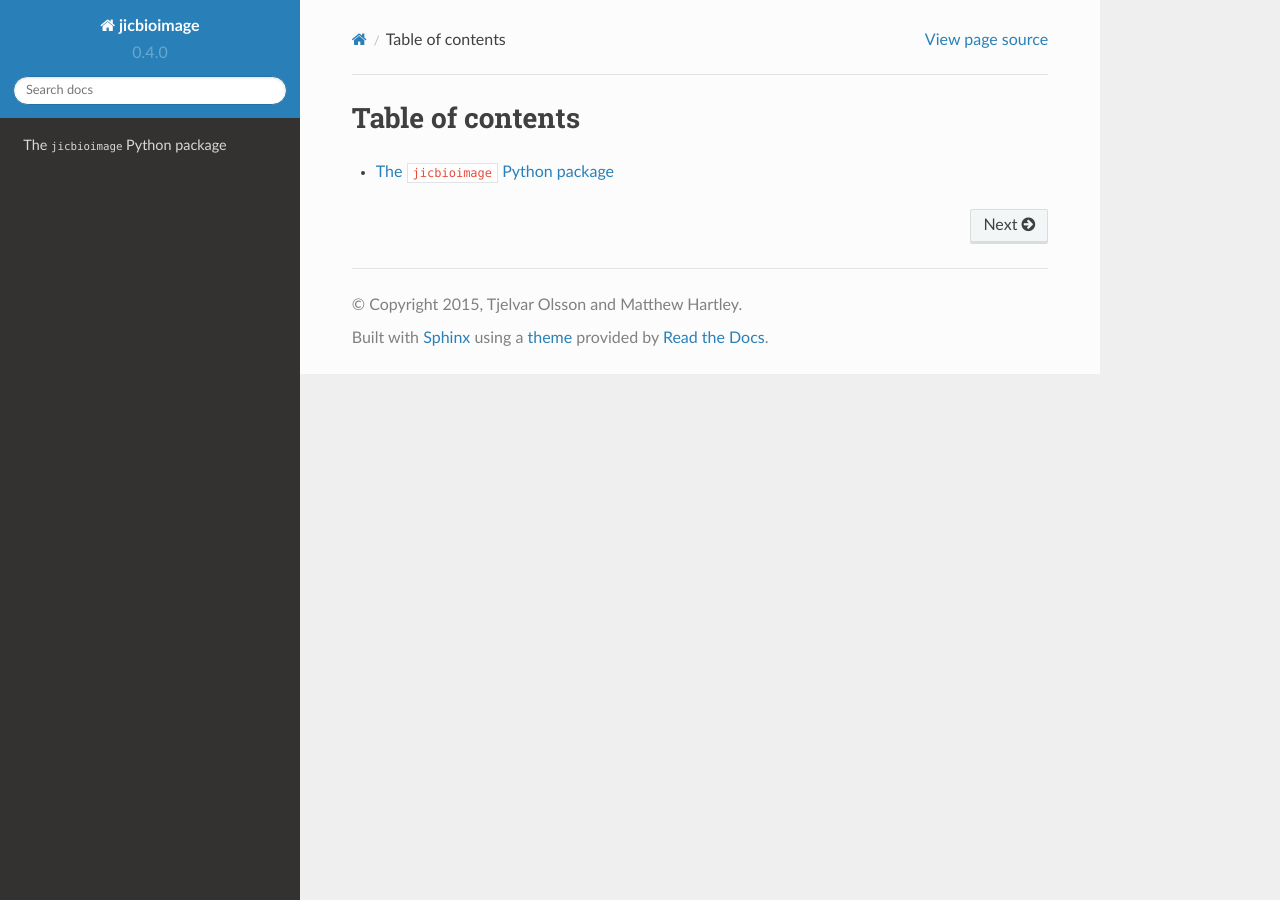
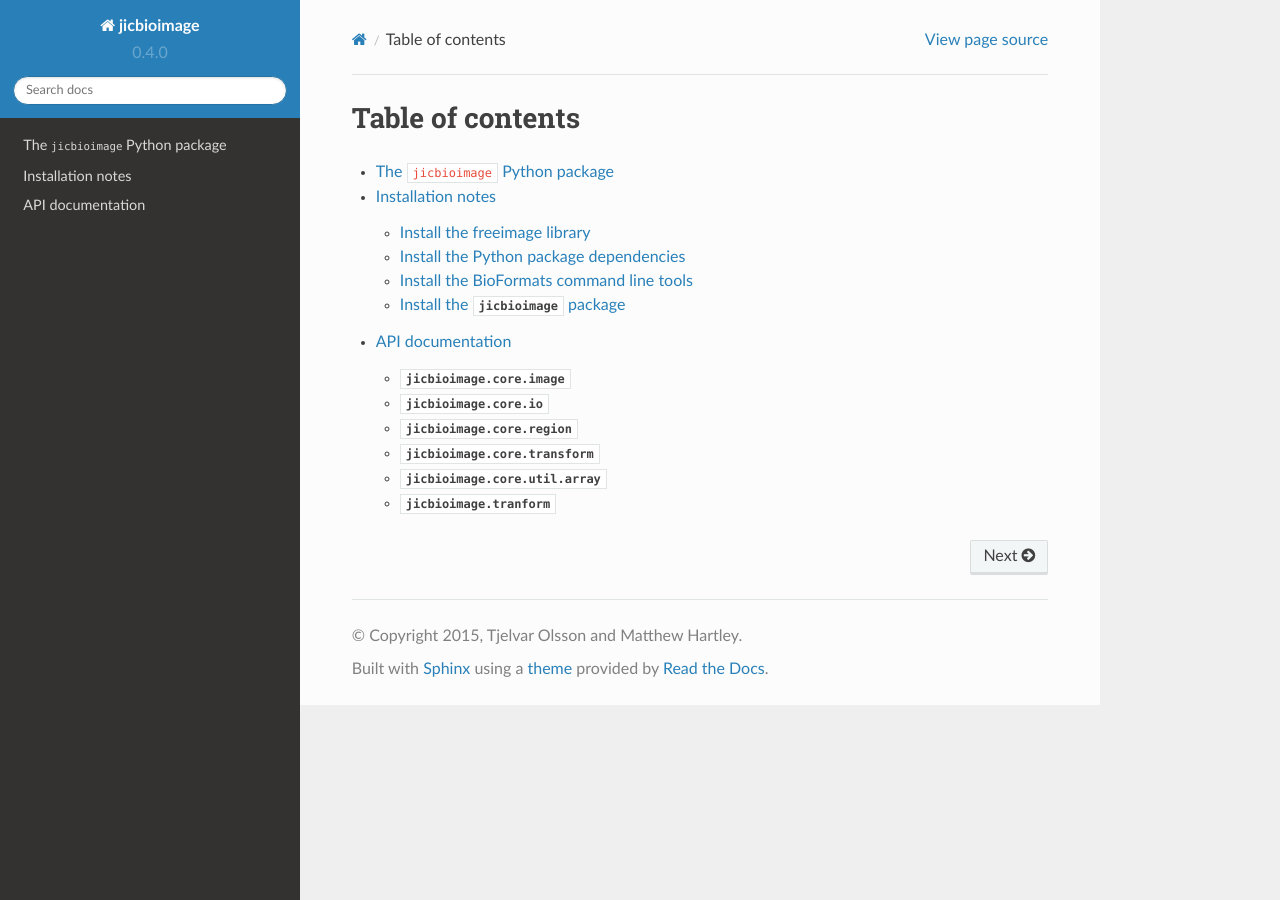
Before and after one commit to JIC-CSB/jicbioimage, a Sphinx documentation site: the page built from docs/source/index.rst, in a window 1280 px wide. Built offline with Sphinx 7.4.7 and the Read the Docs theme 2.0.0, drawn with Linux system fonts in a browser that asks for light colours.

Commit message:
Added installation notes and api documentation.

```diff
--- /dev/null
+++ b/docs/source/api.rst
@@ -0,0 +1,12 @@
+API documentation
+=================
+
+.. toctree::
+   :maxdepth: 2
+
+   api/core/image
+   api/core/io
+   api/core/region
+   api/core/transform
+   api/core/util_array
+   api/transform/init
--- /dev/null
+++ b/docs/source/api/core/image.rst
@@ -0,0 +1,5 @@
+:mod:`jicbioimage.core.image`
+=============================
+
+.. automodule:: jicbioimage.core.image
+   :members:
--- /dev/null
+++ b/docs/source/api/core/io.rst
@@ -0,0 +1,5 @@
+:mod:`jicbioimage.core.io`
+==========================
+
+.. automodule:: jicbioimage.core.io
+   :members:
--- /dev/null
+++ b/docs/source/api/core/region.rst
@@ -0,0 +1,5 @@
+:mod:`jicbioimage.core.region`
+==============================
+
+.. automodule:: jicbioimage.core.region
+   :members:
--- /dev/null
+++ b/docs/source/api/core/transform.rst
@@ -0,0 +1,5 @@
+:mod:`jicbioimage.core.transform`
+=================================
+
+.. automodule:: jicbioimage.core.transform
+   :members:
--- /dev/null
+++ b/docs/source/api/core/util_array.rst
@@ -0,0 +1,5 @@
+:mod:`jicbioimage.core.util.array`
+==================================
+
+.. automodule:: jicbioimage.core.util.array
+   :members:
--- /dev/null
+++ b/docs/source/api/transform/init.rst
@@ -0,0 +1,5 @@
+:mod:`jicbioimage.tranform`
+===========================
+
+.. automodule:: jicbioimage.transform
+   :members:
--- a/docs/source/index.rst
+++ b/docs/source/index.rst
@@ -5,3 +5,5 @@ Table of contents
    :maxdepth: 2
 
    readme
+   installation_notes
+   api
--- /dev/null
+++ b/docs/source/installation_notes.rst
@@ -0,0 +1,90 @@
+Installation notes
+==================
+
+Install the freeimage library
+-----------------------------
+
+The :mod:`jicbioimage` package depends on
+`freeimage <http://freeimage.sourceforge.net/>`_ to open image file.
+
+On Linux bases system freeimage can usually be installed using the package
+manager.  For example on Fedora it can be installed using the command below.
+
+::
+
+    yum install freeimage
+
+On Macs it can be installed using `homebrew <http://brew.sh/>`_ using the
+command below.
+
+::
+
+    brew install freeimage
+
+
+Install the Python package dependencies
+---------------------------------------
+
+The :mod:`jicbioimage` package depends on a number of other scientific Python
+packages. These can be installed using
+`pip <https://pypi.python.org/pypi/pip>`_.
+
+::
+
+    pip install numpy
+    pip install scipy
+    pip install scikit-image
+
+Although the :mod:`jicbioimage` package does not depend on it you may also want
+to install the IPython notebook. The :mod:`jicbioimage` package has been
+designed to work well with IPython notebook, for example by providing the
+ability to view :class:`jicbioimage.core.image.Image` and
+:class:`jicbioimage.core.image.ImageCollection` objects as images and tables of
+images in the IPython notebook.
+
+::
+
+    pip install "ipython[notebook]"
+
+
+
+Install the BioFormats command line tools
+-----------------------------------------
+
+The :mod:`jicbioimage` package does not explicitly depend on the BioFormats
+command line tools. However, they are needed if you want to be able to work
+with microscopy files.
+
+Download the `bftools.zip
+<http://downloads.openmicroscopy.org/latest/bio-formats5.0/artifacts/bftools.zip>`_
+file from the `openmicroscopy website
+<http://www.openmicroscopy.org/site/support/bio-formats5.0/users/comlinetools/>`_.
+
+Unzip the ``bftools.zip`` file into a memorable location for example a
+directory named ``tools``.
+
+::
+
+    mkdir ~/tools
+    mv ~/Downloads/bftools.zip ~/tools/
+    cd ~/tools
+    unzip bftools.zip
+
+Finally add the ``bftools`` directory to your ``PATH``.
+
+::
+
+    export PATH=$PATH:~/tools/bftools
+
+.. note:: You may want to add the line above to your ``.bashrc`` file.
+
+Install the :mod:`jicbioimage` package
+--------------------------------------
+
+Finally install the :mod:`jicbioimage` package using ``pip``.
+
+::
+
+    pip install jicbioimage
+    pip install jicbioimage.core
+    pip install jicbioimage.transform
```
